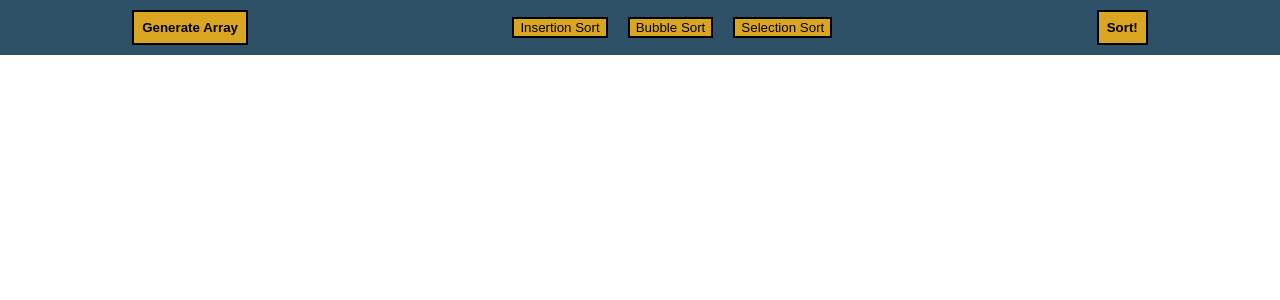
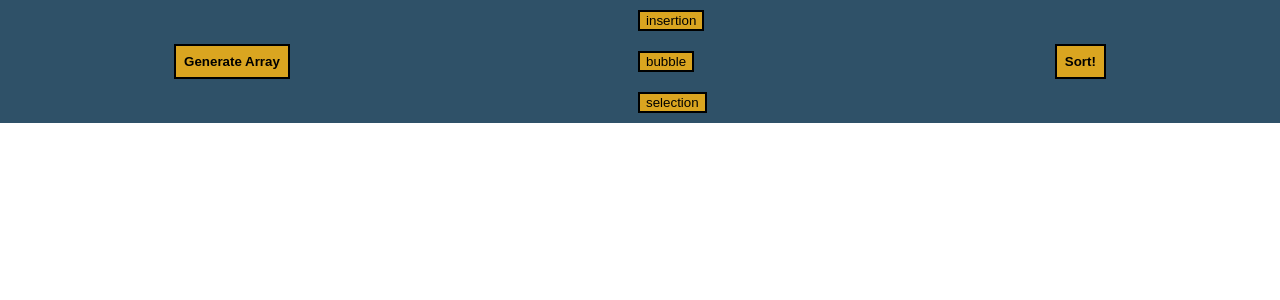
Before and after one commit to Kquach12/sorting_project, a React (Create React App) app: page / in a window 1280 px wide. Shown: the top 300 px of the page. Built offline with nearby package versions, Linux system fonts and the light colour scheme.

Commit message:
Create sort button components

```diff
--- a/src/App.js
+++ b/src/App.js
@@ -1,4 +1,5 @@
 import Display from './Components/Display';
+import SortButton from './Components/SortButton';
 
 
 import {useState} from 'react'
@@ -19,7 +20,7 @@ function App() {
 
   const useSortAlgoFunction = (e)=>{
     setIsStarting(false)
-    setSortAlgo(e.target.value)
+    setSortAlgo(e)
     console.log(sortAlgo)
   }
 
@@ -33,21 +34,9 @@ function App() {
       <nav className="navbar">
         <button onClick={generateArray} className="sortButton">Generate Array</button>
         <div >
-          {
-            sortAlgo == "insertion"?
-            <button onClick={useSortAlgoFunction} value="insertion" className="sortChoice" style={{backgroundColor:"rgb(173, 173, 173)"}}>Insertion Sort</button>:
-            <button onClick={useSortAlgoFunction} value="insertion" className="sortChoice" >Insertion Sort</button >
-          }
-          {
-            sortAlgo == "bubble"?
-            <button onClick={useSortAlgoFunction} value="bubble" className="sortChoice" style={{backgroundColor:"rgb(173, 173, 173)"}}>Bubble Sort</button>:
-            <button onClick={useSortAlgoFunction} value="bubble" className="sortChoice" >Bubble Sort</button >
-          }
-          {
-            sortAlgo == "selection"?
-            <button onClick={useSortAlgoFunction} value="selection" className="sortChoice" style={{backgroundColor:"rgb(173, 173, 173)"}}>Selection Sort</button>:
-            <button onClick={useSortAlgoFunction} value="selection" className="sortChoice" >Selection Sort</button >
-          }
+          <SortButton sortingAlgo="insertion" successCallBack={useSortAlgoFunction}/>
+          <SortButton sortingAlgo="bubble" successCallBack={useSortAlgoFunction}/>
+          <SortButton sortingAlgo="selection" successCallBack={useSortAlgoFunction}/>
           {/* {
             sortAlgo == "quick"?
             <button onClick={useSortAlgoFunction} value="quick" className="sortChoice" style={{backgroundColor:"rgb(173, 173, 173)"}}>Quick Sort</button>:
--- a/src/Components/Display.js
+++ b/src/Components/Display.js
@@ -9,8 +9,6 @@ const Display = (props) => {
 
     const [testArray,setTestArray] = useState([])
     const [selectedValue, setSelectedValue] = useState()
-    // const [selectedValue2, setSelectedValue2] = useState()
-    // const [selectedValue3, setSelectedValue3] = useState()
     const [willStart, setWillStart] = useState()
 
 
--- /dev/null
+++ b/src/Components/SortButton.js
@@ -0,0 +1,22 @@
+import React, { useEffect, useState } from 'react';
+
+
+
+const SortButton = (props) => {
+    const {sortingAlgo, successCallBack} = props;
+    const [algo, setAlgo] = useState("")
+
+
+    const updateStatus = e => {
+        successCallBack(e.target.value)
+    }
+
+    return (
+        <div>
+                <button value={sortingAlgo} onClick={updateStatus} className="sortChoice">
+                    {sortingAlgo}
+                </button>
+        </div>
+    )
+}
+export default SortButton;
```
